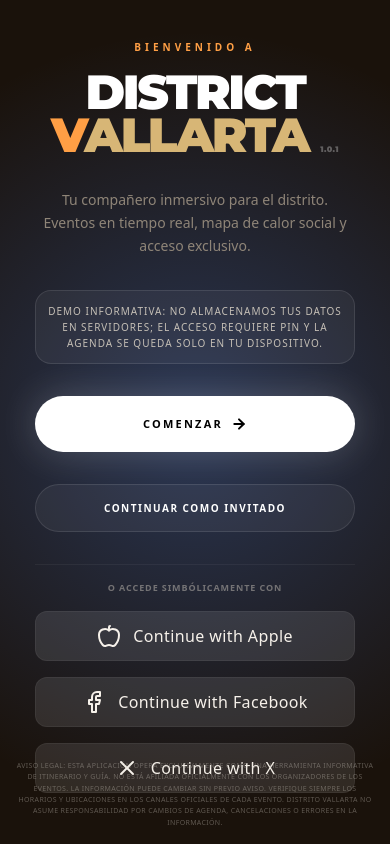
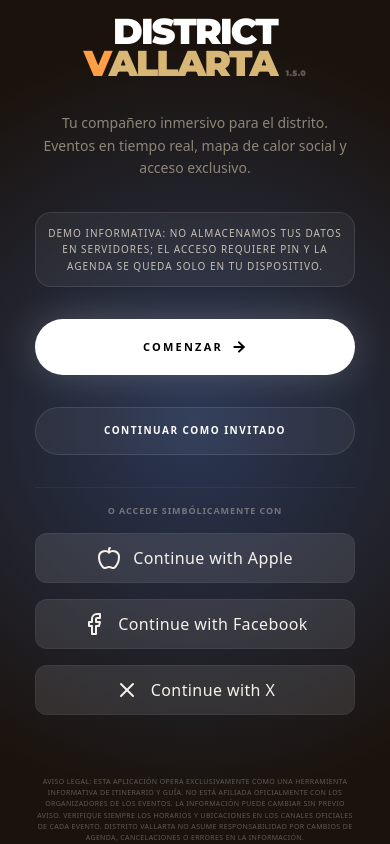
Before and after one commit to josecarlos21/DistritoBeef, a React (Vite) app: page / in a window 390 px wide. Built offline with nearby package versions, Linux system fonts and the light colour scheme.

Commit message:
release: v1.5.0 - Final Responsiveness & Depth Pass [automated deploy]

```diff
--- a/App.tsx
+++ b/App.tsx
@@ -32,7 +32,7 @@ import { HelmetProvider } from 'react-helmet-async';
 
 function LoadingFallback() {
   return (
-    <div className="w-full h-full flex flex-col items-center justify-center p-8 space-y-8 bg-theme-main">
+    <div className="w-full h-full flex flex-col items-center justify-center p-6 sm:p-8 space-y-6 sm:space-y-8 bg-theme-main">
       <div className="flex flex-col items-center gap-4 animate-in fade-in zoom-in duration-1000">
         <div className="w-16 h-16 rounded-full border-4 border-white/5 border-t-o animate-spin" />
         <div className="text-[12px] font-black uppercase tracking-[.3em] text-white/60">Distrito Vallarta</div>
--- a/components/views/HomeView.tsx
+++ b/components/views/HomeView.tsx
@@ -21,7 +21,7 @@ export const HomeView: React.FC<HomeViewProps> = ({ onEventClick, onNavigate, on
 
   if (status === 'loading') {
     return (
-      <div className="h-full bg-theme-main flex flex-col pt-32 animate-in fade-in duration-500">
+      <div className="h-full bg-theme-main flex flex-col pt-24 sm:pt-32 animate-in fade-in duration-500">
         <div className="px-5 mb-8 space-y-2">
           <Skeleton variant="text" className="h-4 w-24" />
           <Skeleton variant="text" className="h-10 w-64" />
--- a/components/views/OnboardingView.tsx
+++ b/components/views/OnboardingView.tsx
@@ -57,7 +57,7 @@ export const Onboarding: React.FC = () => {
   };
 
   return (
-    <div className="absolute inset-0 z-[200] flex flex-col items-center justify-center p-8 text-center animate-in fade-in duration-700 bg-deep">
+    <div className="absolute inset-0 z-[200] flex flex-col items-center justify-center p-6 text-center animate-in fade-in duration-700 bg-deep overflow-y-auto no-scrollbar">
 
       {/* Background Ambience */}
       <div className="absolute inset-0 overflow-hidden pointer-events-none">
@@ -69,8 +69,8 @@ export const Onboarding: React.FC = () => {
           <div className="space-y-8 animate-in slide-in-from-bottom-8 duration-700">
             <div>
               <div className="text-[10px] font-black uppercase tracking-[.4em] mb-4 text-o">{t('onboarding.welcomeTo')}</div>
-              <h1 className="text-5xl font-black tracking-tighter text-white mb-2 leading-[0.9] font-display">
-                DISTRICT<br /><span className="text-s"><span className="text-o">V</span>ALLARTA</span> <span className="text-[8px] text-white/30 font-bold tracking-wider">1.0.1</span>
+              <h1 className="text-4xl sm:text-5xl font-black tracking-tighter text-white mb-2 leading-[0.9] font-display">
+                DISTRICT<br /><span className="text-s"><span className="text-o">V</span>ALLARTA</span> <span className="text-[8px] text-white/30 font-bold tracking-wider">1.5.0</span>
               </h1>
             </div>
 
@@ -198,8 +198,8 @@ export const Onboarding: React.FC = () => {
           </div>
         )}
       </div>
-      <div className="absolute bottom-4 left-4 right-4 text-center z-10 pointer-events-none opacity-40">
-        <p className="text-[7px] text-f uppercase tracking-wider leading-relaxed max-w-md mx-auto">
+      <div className="mt-12 pb-4 text-center z-10 opacity-40">
+        <p className="text-[7px] text-f uppercase tracking-wider leading-relaxed max-w-xs sm:max-w-md mx-auto">
           AVISO LEGAL: Esta aplicación opera exclusivamente como una herramienta informativa de itinerario y guía.
           No está afiliada oficialmente con los organizadores de los eventos.
           La información puede cambiar sin previo aviso.
--- a/package.json
+++ b/package.json
@@ -1,7 +1,7 @@
 {
   "name": "beefy_pre_01",
   "private": true,
-  "version": "1.2.0",
+  "version": "1.5.0",
   "type": "module",
   "scripts": {
     "dev": "vite",
```
